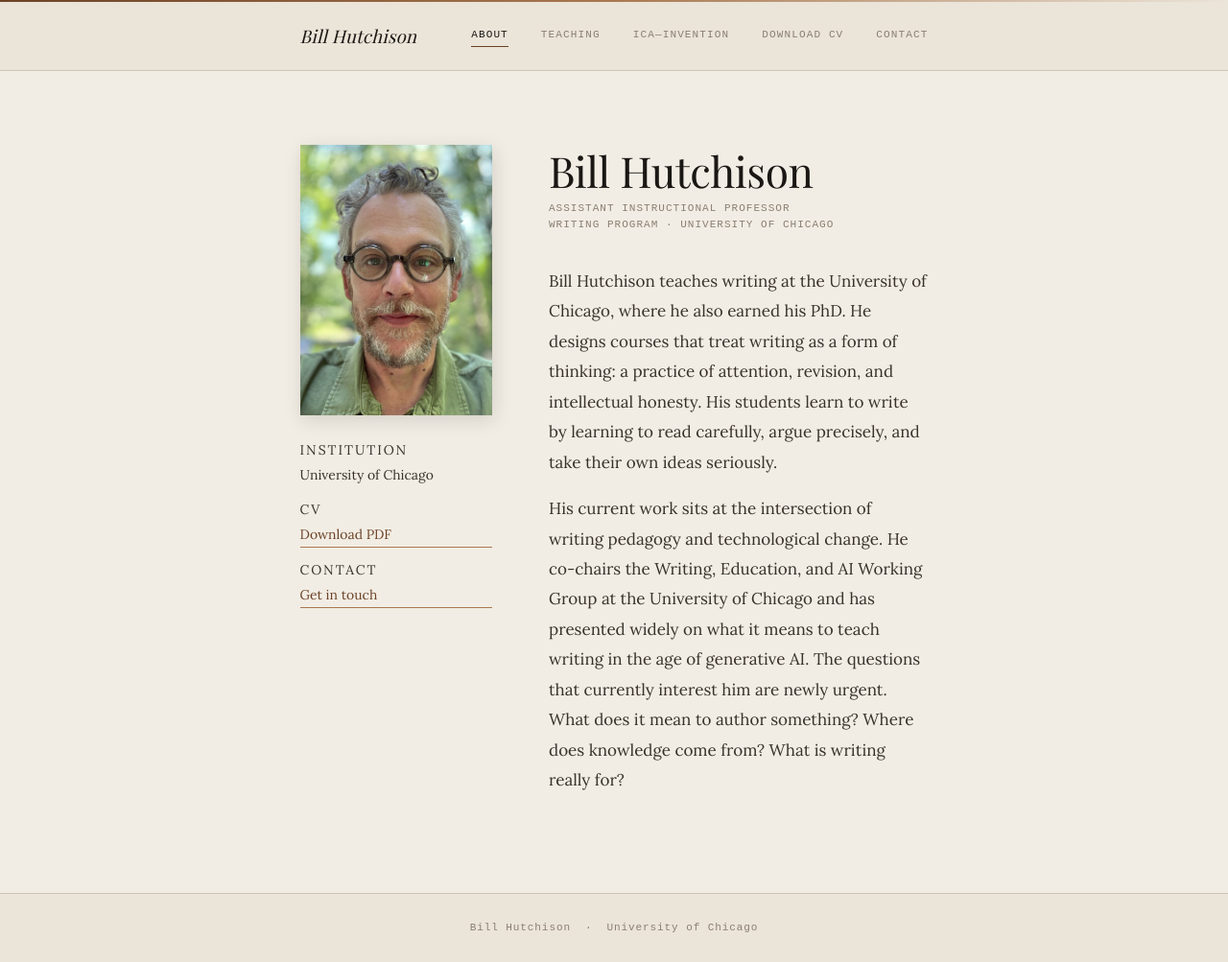
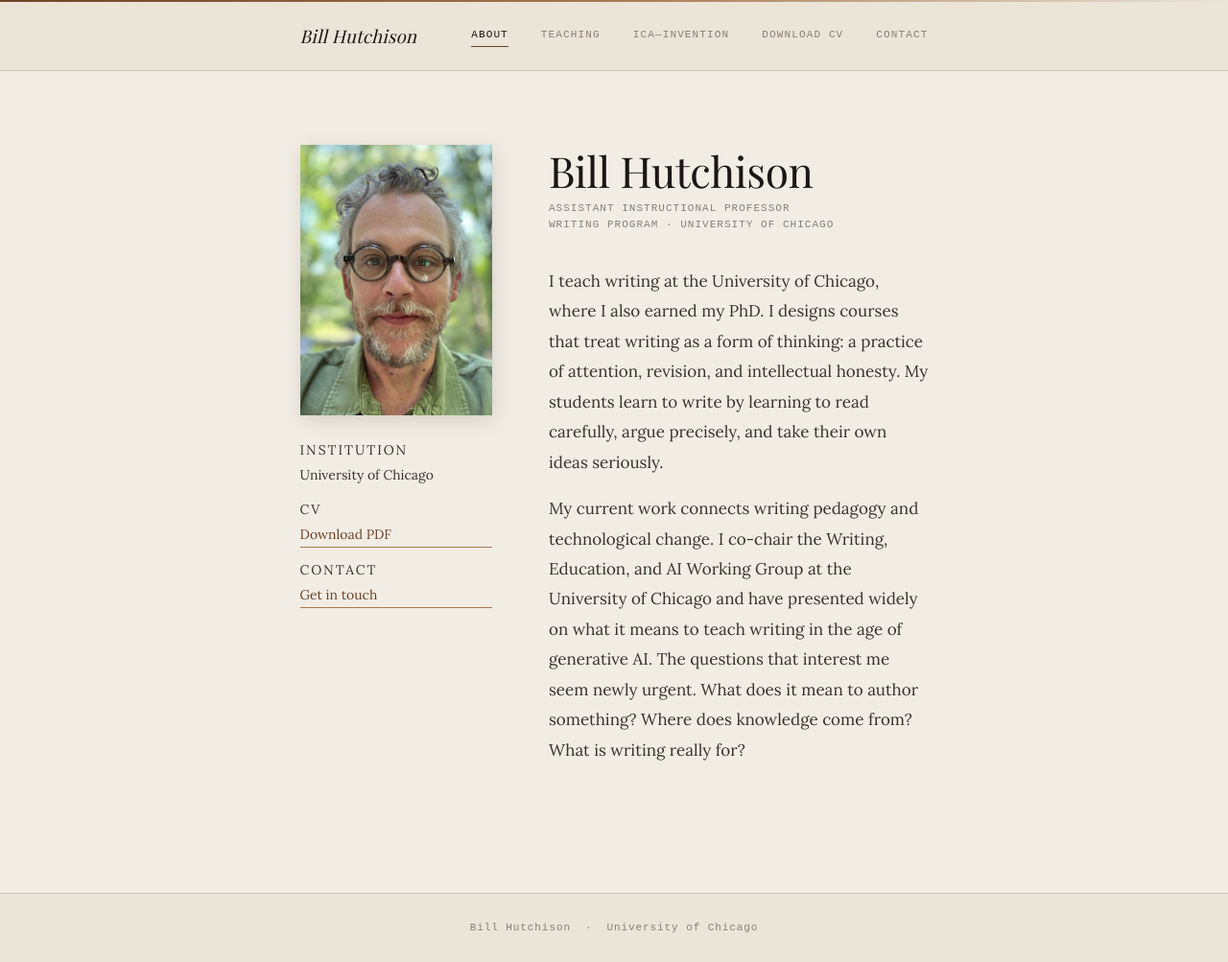
Before and after one commit to bill-hutchison/anthologist-org, a Jekyll site: the page built from index.md, in a window 1280 px wide and 1003 px high. Shown: the whole window at 96% size. Built offline with Jekyll 4.4.1, drawn with Linux system fonts in a browser that asks for light colours; some web fonts are replaced.

Commit message:
Update index

```diff
--- a/index.md
+++ b/index.md
@@ -30,9 +30,9 @@ permalink: /
     <h1>Bill Hutchison</h1>
     <span class="role">Assistant Instructional Professor<br>Writing Program · University of Chicago</span>
 
-    <p>Bill Hutchison teaches writing at the University of Chicago, where he also earned his PhD. He designs courses that treat writing as a form of thinking: a practice of attention, revision, and intellectual honesty. His students learn to write by learning to read carefully, argue precisely, and take their own ideas seriously.</p>
+    <p>I teach writing at the University of Chicago, where I also earned my PhD. I designs courses that treat writing as a form of thinking: a practice of attention, revision, and intellectual honesty. My students learn to write by learning to read carefully, argue precisely, and take their own ideas seriously.</p>
 
-    <p>His current work sits at the intersection of writing pedagogy and technological change. He co-chairs the Writing, Education, and AI Working Group at the University of Chicago and has presented widely on what it means to teach writing in the age of generative AI. The questions that currently interest him are newly urgent. What does it mean to author something? Where does knowledge come from? What is writing really for?</p>
+    <p>My current work connects writing pedagogy and technological change. I co-chair the Writing, Education, and AI Working Group at the University of Chicago and have presented widely on what it means to teach writing in the age of generative AI. The questions that interest me seem newly urgent. What does it mean to author something? Where does knowledge come from? What is writing really for?</p>
   </div>
 
 </div>
```
